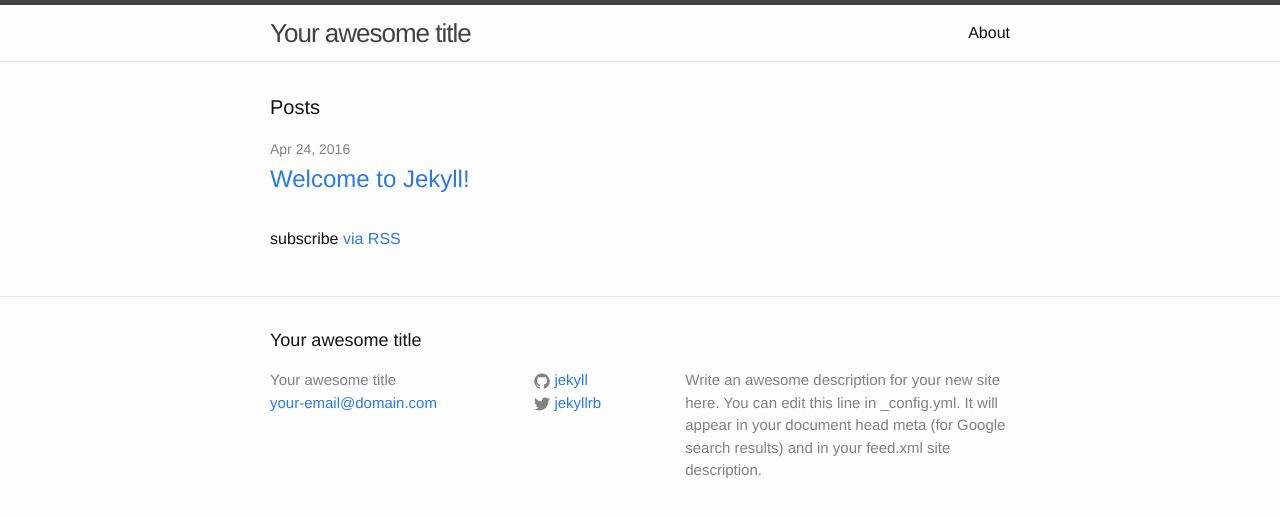
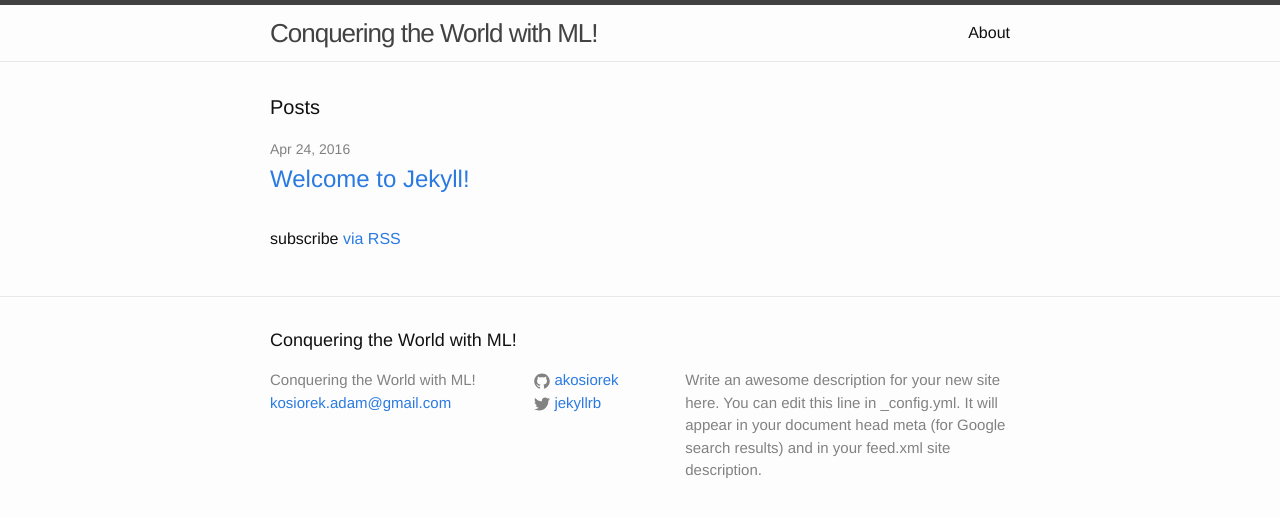
Before and after one commit to akosiorek/akosiorek.github.io, a Jekyll site: the page built from index.html, in a window 1280 px wide. Shown: the top 517 px of the page. Built offline with Jekyll 4.4.1, drawn with Linux system fonts in a browser that asks for light colours.

Commit message:
config update

```diff
--- a/_config.yml
+++ b/_config.yml
@@ -6,8 +6,8 @@
 # 'jekyll serve'. If you change this file, please restart the server process.
 
 # Site settings
-title: Your awesome title
-email: your-email@domain.com
+title: Conquering the World with ML!
+email: kosiorek.adam@gmail.com
 description: > # this means to ignore newlines until "baseurl:"
   Write an awesome description for your new site here. You can edit this
   line in _config.yml. It will appear in your document head meta (for
@@ -15,7 +15,7 @@ description: > # this means to ignore newlines until "baseurl:"
 baseurl: "" # the subpath of your site, e.g. /blog
 url: "http://yourdomain.com" # the base hostname & protocol for your site
 twitter_username: jekyllrb
-github_username:  jekyll
+github_username:  akosiorek
 
 # Build settings
 markdown: kramdown
```
